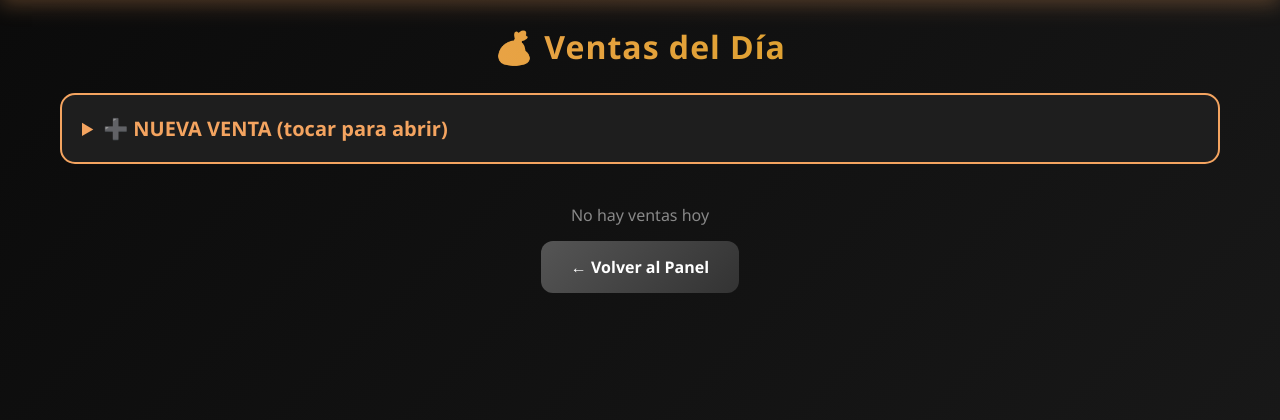
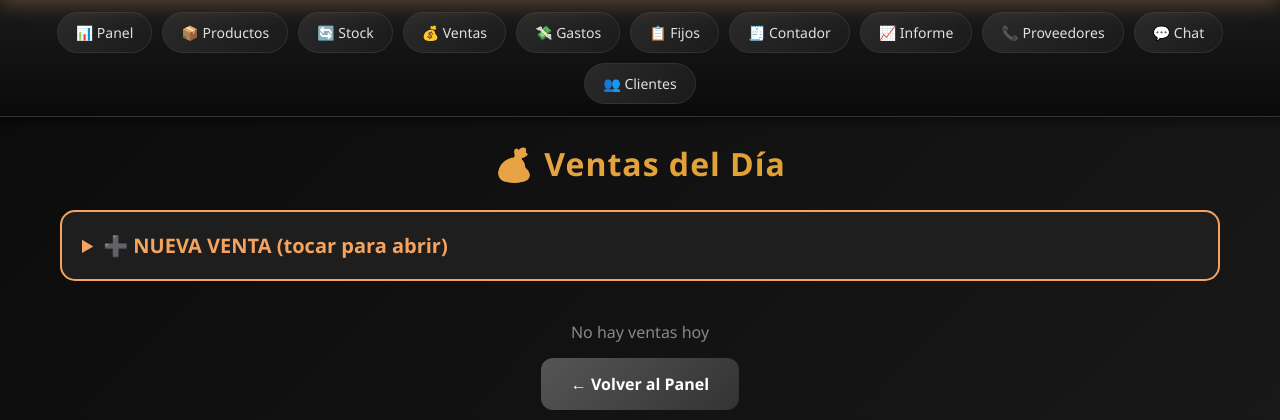
Before and after one commit to MDKShawarma/mdk-sistema, a Flask app: page /ventas in a window 1280 px wide. Shown: the part 115-535 px from the top of the page. Run offline with Flask 3, Linux system fonts and the light colour scheme; a user stored in the database is signed in; data comes from the database, SQL or seed files in the repository; data that the repository does not hold is empty.

Commit message:
Agregar menu completo y arreglar boton Volver al Panel en ventas

```diff
--- a/templates/ventas.html
+++ b/templates/ventas.html
@@ -98,7 +98,7 @@
         select, .input-campo { width: 100%; padding: 12px; background: #1a1a1a; color: white; border: 2px solid #444; border-radius: 10px; font-size: 15px; margin-bottom: 10px; }
 
         @media print {
-            .header { display: none !important; }
+            .header, .menu { display: none !important; }
             .content { display: none !important; }
             .comanda-container {
                 display: block !important; position: static !important;
@@ -136,6 +136,20 @@
         <h2>MDK SHAWARMA</h2>
     </div>
     <div class="header-subtitle">Ventas</div>
+</div>
+
+<div class="menu">
+    <a href="/">📊 Panel</a>
+    <a href="/productos">📦 Productos</a>
+    <a href="/stock">🔄 Stock</a>
+    <a href="/ventas">💰 Ventas</a>
+    <a href="/gastos">💸 Gastos</a>
+    <a href="/gastos_fijos">📋 Fijos</a>
+    <a href="/contador">🧾 Contador</a>
+    <a href="/informe">📈 Informe</a>
+    <a href="/proveedores">📞 Proveedores</a>
+    <a href="/chat">💬 Chat</a>
+    <a href="/clientes">👥 Clientes</a>
 </div>
 
 {% if comanda %}
@@ -284,7 +298,7 @@
     {% endif %}
 
     <div style="text-align: center; margin-top: 30px;">
-        <a href="/empleado" style="background: linear-gradient(135deg, #555, #333); color: white; padding: 15px 30px; border-radius: 12px; text-decoration: none; font-weight: bold;">
+        <a href="/" style="background: linear-gradient(135deg, #555, #333); color: white; padding: 15px 30px; border-radius: 12px; text-decoration: none; font-weight: bold;">
             ← Volver al Panel
         </a>
     </div>
@@ -459,7 +473,6 @@
         alerta.id = 'alerta-' + pedido.numero_pedido;
 
         if (pedido.pagado) {
-            // PEDIDO PAGADO (VERDE)
             alerta.innerHTML = `
                 <div class="titulo">✅ PEDIDO PAGADO</div>
                 <div class="numero">N° ${pedido.numero_pedido}</div>
@@ -472,7 +485,6 @@
                 <button class="cerrar" onclick="this.parentElement.remove()">OK, VISTO</button>
             `;
         } else {
-            // PEDIDO A COBRAR (NARANJA)
             alerta.style.background = 'linear-gradient(135deg, #ff9800, #e68900)';
             alerta.style.borderColor = '#fff';
             alerta.innerHTML = `
@@ -525,7 +537,6 @@
                 .trim();
         }
 
-        // ============ SELLO DE PAGO ============
         let sello = '';
         sello += centrarTexto('******************************', ancho) + '\n';
         if (pedido.pagado) {
@@ -535,7 +546,6 @@
         }
         sello += centrarTexto('******************************', ancho) + '\n';
 
-        // ============ COMANDA COCINA ============
         let cocina = '';
         cocina += centrarTexto('MDK SHAWARMA', ancho) + '\n';
         cocina += centrarTexto('Maison du Kebab', ancho) + '\n';
@@ -555,10 +565,8 @@
         cocina += guion + '\n';
         cocina += centrarTexto('Total: $' + Math.round(pedido.total) + ' | ' + limpiar(pedido.metodo_pago), ancho) + '\n';
 
-        // ============ LINEA DE CORTE ============
         const corte = guion + '\n' + centrarTexto('CORTAR AQUI', ancho) + '\n' + guion + '\n';
 
-        // ============ COMANDA CLIENTE ============
         let cliente = '';
         cliente += centrarTexto('MDK SHAWARMA', ancho) + '\n';
         cliente += centrarTexto('Maison du Kebab', ancho) + '\n';
@@ -581,7 +589,6 @@
 
         const textoCompleto = cocina + corte + cliente;
 
-        // ============ ENVIAR AL PUENTE MDK ============
         fetch('http://192.168.100.175:5001/imprimir', {
             method: 'POST',
             headers: { 'Content-Type': 'text/plain' },
```
